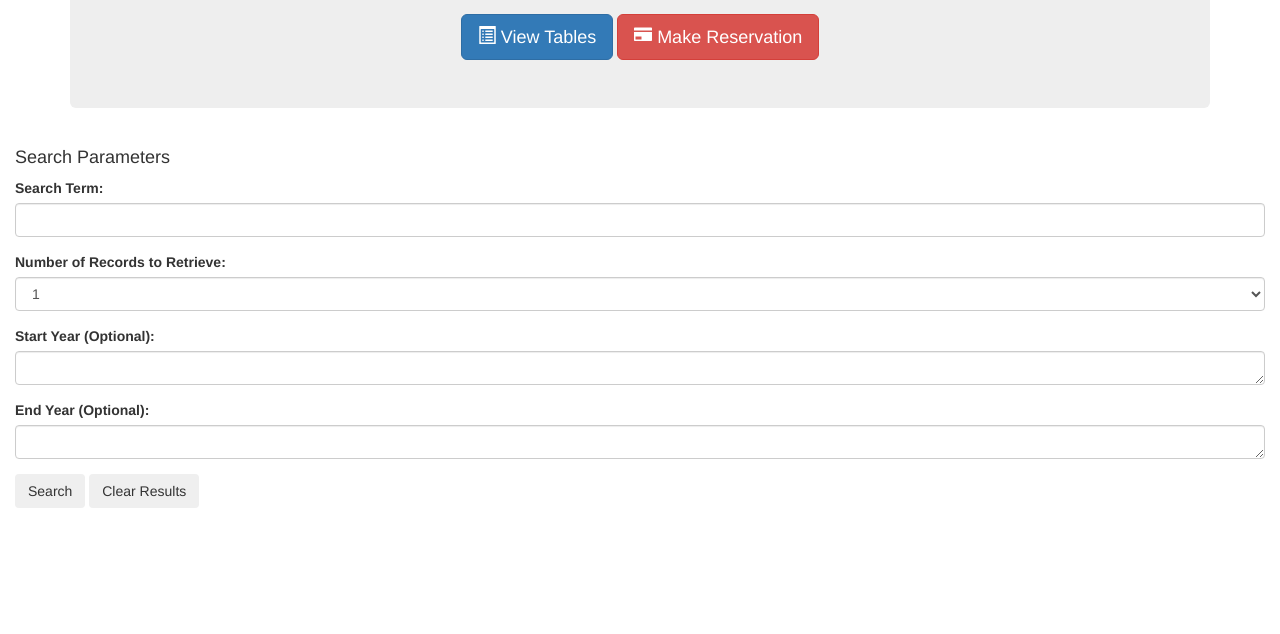
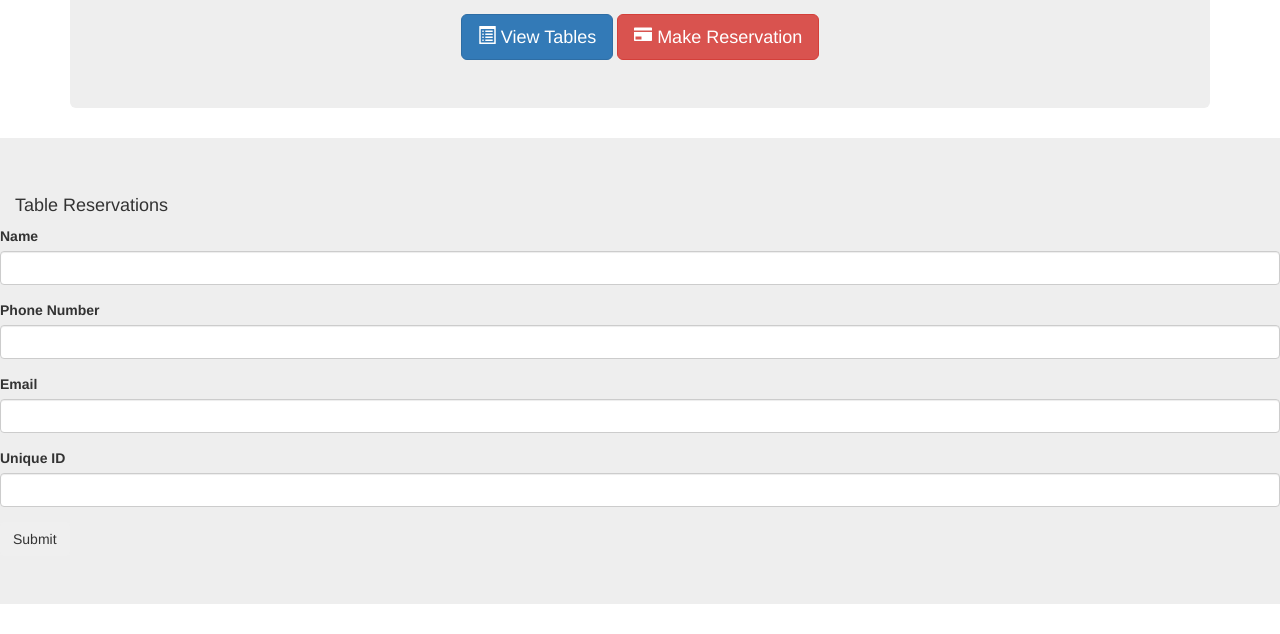
Before and after one commit to 2crazyflowers/Hot-Restaurant, a website: page reserve.html in a window 1280 px wide. Shown: the part 233-867 px from the top of the page. Before the commit the page ends 800 px from the top, so only its background shows below. Drawn offline with nearby package versions, Linux system fonts and the light colour scheme.

Commit message:
updated table

```diff
--- a/reserve.html
+++ b/reserve.html
@@ -12,7 +12,7 @@
 		<div class="jumbotron">
 			  <h1 class="text-center"><span class="glyphicon glyphicon-fire"></span> Hot Restaurant</h1>
      		<hr>
-     		<h2 class="text-center">We only have 5 tables! Book your seat before they all are gone!</h2>
+     		<h2 class="text-center">Make your reservation</h2>
     		 <br>
 			<div class="text-center">
       	 		<a href="/tables"><button type="button" class="btn btn-lg btn-primary"><span class="glyphicon glyphicon-list-alt"></span> View Tables</button></a>
@@ -21,35 +21,40 @@
 
 		</div>
 	</div>
-
-	<div class="card col-lg-12" >
-		<h4 class="card-header bg-dark"><i class="fa fa-list" aria-hidden="true"></i>Search Parameters</h4>
+	<div class="jumbotron">
+		<div class="card col-lg-12" >
+			<h4 class="card-header bg-dark"><i class="fa fa-list" aria-hidden="true"></i>Table Reservations</h4>
+		</div>
 		<form>
 			<div class="form-group">
-			<label for="exampleFormControlInput1">Search Term:</label>
-			<input type="form-group" class="form-control" id="exampleFormControlInput1 searchTerm">
+			<label for="exampleFormControlInput1">Name</label>
+			<input type="form-group" class="form-control name" id="exampleFormControlInput1 searchTerm">
 			</div>
 			<div class="form-group">
-			<label for="exampleFormControlSelect1">Number of Records to Retrieve:</label>
-			<select class="form-control" id="exampleFormControlSelect1 recordsToRetrieve">
-			  <option>1</option>
-			  <option>5</option>
-			  <option>10</option>
-			</select>
+			<label for="exampleFormControlInput1">Phone Number</label>
+			<input type="form-group" class="form-control phone_number" id="exampleFormControlInput1 searchTerm">
 			</div>
 			<div class="form-group">
-			<label for="exampleFormControlTextarea1">Start Year (Optional):</label>
-			<textarea class="form-control" id="exampleFormControlTextarea1 startYear" rows="1"></textarea>
+			<label for="exampleFormControlInput1">Email</label>
+			<input type="form-group" class="form-control email" id="exampleFormControlInput1 searchTerm">
 			</div>
 			<div class="form-group">
-			<label for="exampleFormControlTextarea1">End Year (Optional):</label>
-			<textarea class="form-control" id="exampleFormControlTextarea1" rows="1"></textarea>
+			<label for="exampleFormControlInput1">Unique ID</label>
+			<input type="form-group" class="form-control unique_id" id="exampleFormControlInput1 searchTerm">
 			</div>
 		</form>
 
-	  <div class="card-body">
-	    <button type="button-search" class="btn btn-secondary"><i class="fa fa-search" aria-hidden="true"></i>Search</button>
-	    <button type="button" class="btn btn-secondary"><i class="fa fa-trash" aria-hidden="true"></i>Clear Results</button>
+		<div class="card-body">
+		    <button type="button-search" class="btn btn-secondary"><i class="fa fa-search" aria-hidden="true"></i>Submit</button>
+
+		</div>
 	</div>
 </body>
 </html>
+
+<script type="text/javascript">
+	on
+
+	}
+
+</script>
```
Also changed, not shown: tables.html (+19 -0 lines).
